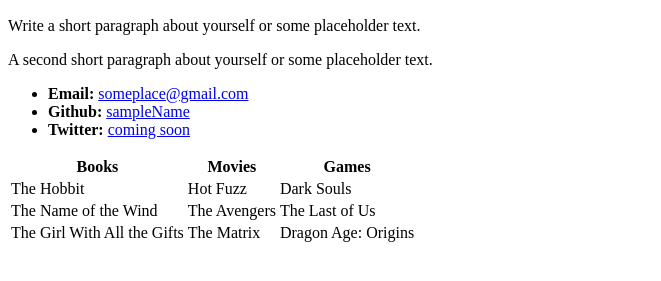
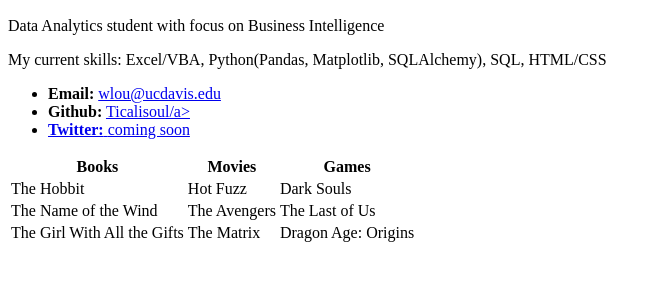
Before and after one commit to ticalisoul/ticalisoul.github.io, a plain HTML site: page index.html in a window 1280 px wide. Shown: the part 383-664 px from the top of the page, without its empty margins (0-661 px from the left). Drawn offline with Linux system fonts and the light colour scheme.

Commit message:
Update index.html

```diff
--- a/index.html
+++ b/index.html
@@ -12,12 +12,12 @@
  <img src="https://media.licdn.com/dms/image/C4E03AQFndNHhhRBsog/profile-displayphoto-shrink_200_200/0?e=1561593600&v=beta&t=noV-Ph753Z8WmV9m8rfxQ4iBBJDMrF3VfyoY8OPT8Zw
 " alt="Your Name">
 
- <p>Write a short paragraph about yourself or some placeholder text.</p>
- <p>A second short paragraph about yourself or some placeholder text.</p>
+ <p>Data Analytics student with focus on Business Intelligence</p>
+ <p>My current skills: Excel/VBA, Python(Pandas, Matplotlib, SQLAlchemy), SQL, HTML/CSS</p>
 
  <ul>
-   <li><strong>Email:</strong> <a href="#">someplace@gmail.com</a></li>
-   <li><strong>Github:</strong> <a href="#">sampleName</a></li>
+   <li><strong>Email:</strong> <a href="#">wlou@ucdavis.edu</a></li>
+   <li><strong>Github:</strong> <a href="#">Ticalisoul/a></li>
    <li><strong>Twitter:</strong> <a href="#">coming soon</a></li>
  </ul>
 
```
